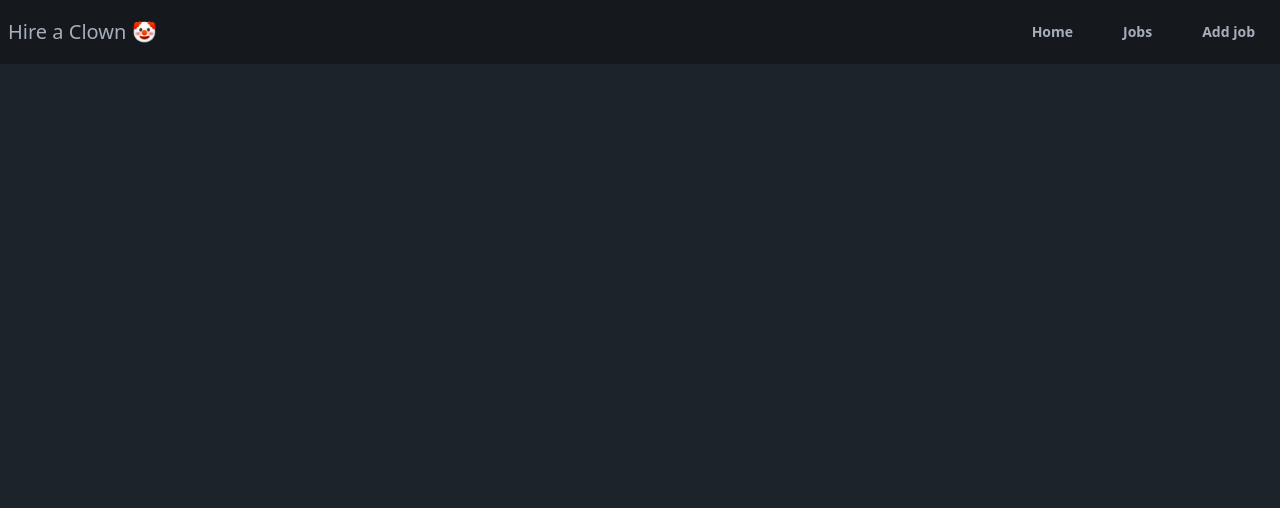
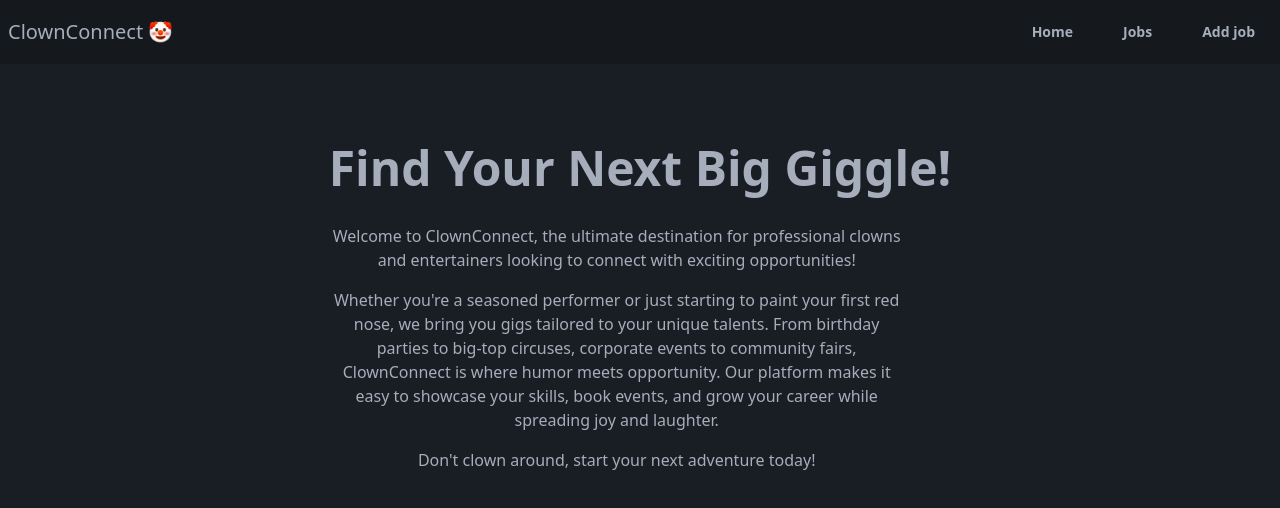
Before and after one commit to danieltalhaug/react-job-board, a React (Vite) app: page /jobs in a window 1280 px wide. Shown: the top 508 px of the page. Built offline with nearby package versions, Linux system fonts and the light colour scheme.

Commit message:
Create Hero component

```diff
--- a/src/App.jsx
+++ b/src/App.jsx
@@ -1,9 +1,11 @@
 import AppNavbar from './components/AppNavbar';
+import AppHero from './components/AppHero';
 
 const App = () => {
 	return (
 		<>
 			<AppNavbar />
+			<AppHero />
 		</>
 	);
 };
--- /dev/null
+++ b/src/components/AppHero.jsx
@@ -0,0 +1,24 @@
+const AppHero = () => {
+    return (
+        <article className="hero bg-base-200 py-16">
+            <section className="hero-content text-center">
+                <div className="flex flex-col gap-8">
+                    <h1 className="text-5xl font-bold">Find Your Next Big Giggle!</h1>
+                    <div className="max-w-xl flex flex-col gap-4">
+                        <p>
+                            {'Welcome to ClownConnect, the ultimate destination for professional clowns and entertainers looking to connect with exciting opportunities!'}
+                        </p>
+                        <p>
+                            {'Whether you\'re a seasoned performer or just starting to paint your first red nose, we bring you gigs tailored to your unique talents. From birthday parties to big-top circuses, corporate events to community fairs, ClownConnect is where humor meets opportunity. Our platform makes it easy to showcase your skills, book events, and grow your career while spreading joy and laughter.'}
+                        </p>
+                        <p>
+                            {'Don\'t clown around, start your next adventure today!'}
+                        </p>
+                    </div>
+                </div>
+            </section>
+        </article>
+    );
+};
+
+export default AppHero;
--- a/src/components/AppNavbar.jsx
+++ b/src/components/AppNavbar.jsx
@@ -8,7 +8,7 @@ const AppNavbar = () => {
                 <>
                     <section className="flex-1">
                         <h1 className="text-xl">
-                            Hire a Clown 🤡
+                            ClownConnect 🤡
                         </h1>
                     </section>
                     <section className="flex gap-4">
```
